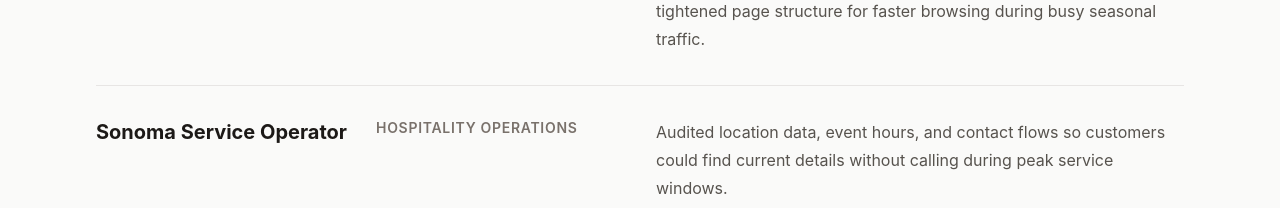
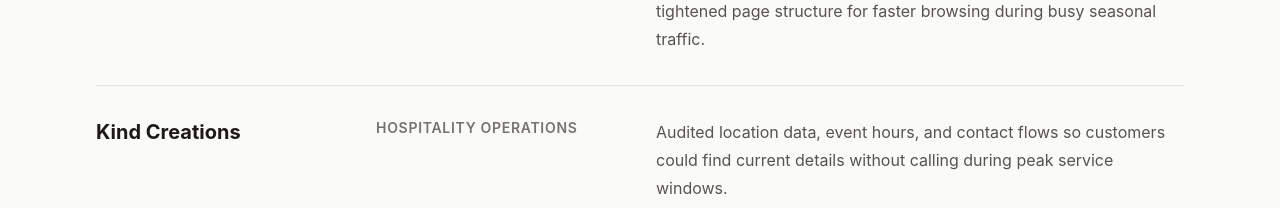
Before and after one commit to ropyro/portfolio-site, a website built with Vite: page index.html in a window 1280 px wide. Shown: the part 1918-2126 px from the top of the page. Built offline with nearby package versions, Linux system fonts and the light colour scheme.

Commit message:
Updated client work portfolio

```diff
--- a/index.html
+++ b/index.html
@@ -225,7 +225,7 @@
                 class="grid gap-4 border-b border-stone-200 py-8 md:grid-cols-[1fr_1fr_2fr] md:items-start"
               >
                 <h3 class="text-xl font-bold text-stone-900">
-                  Sonoma Service Operator
+                  Kind Creations
                 </h3>
                 <p
                   class="text-sm font-semibold uppercase tracking-wider text-stone-500"
```
